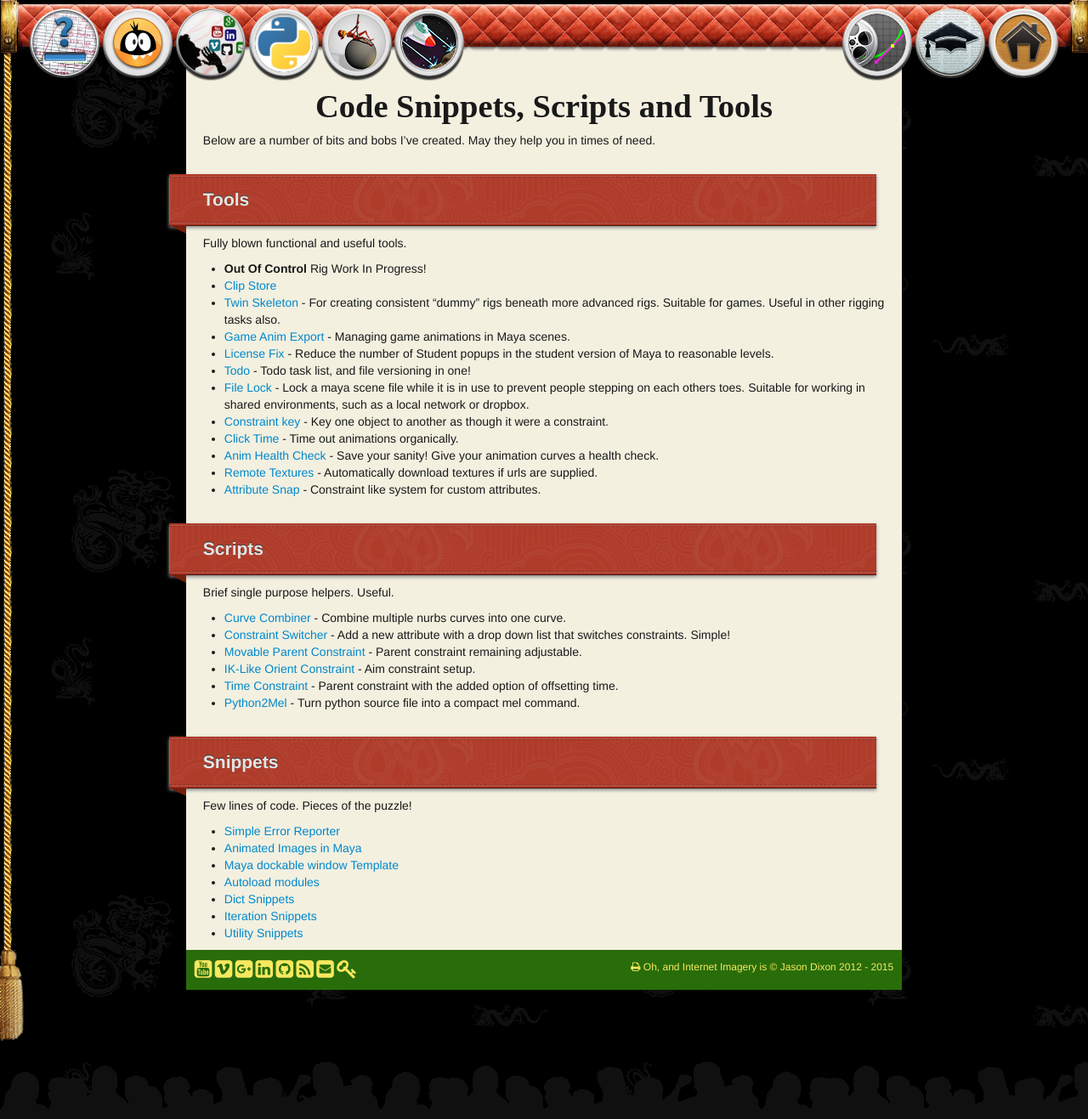
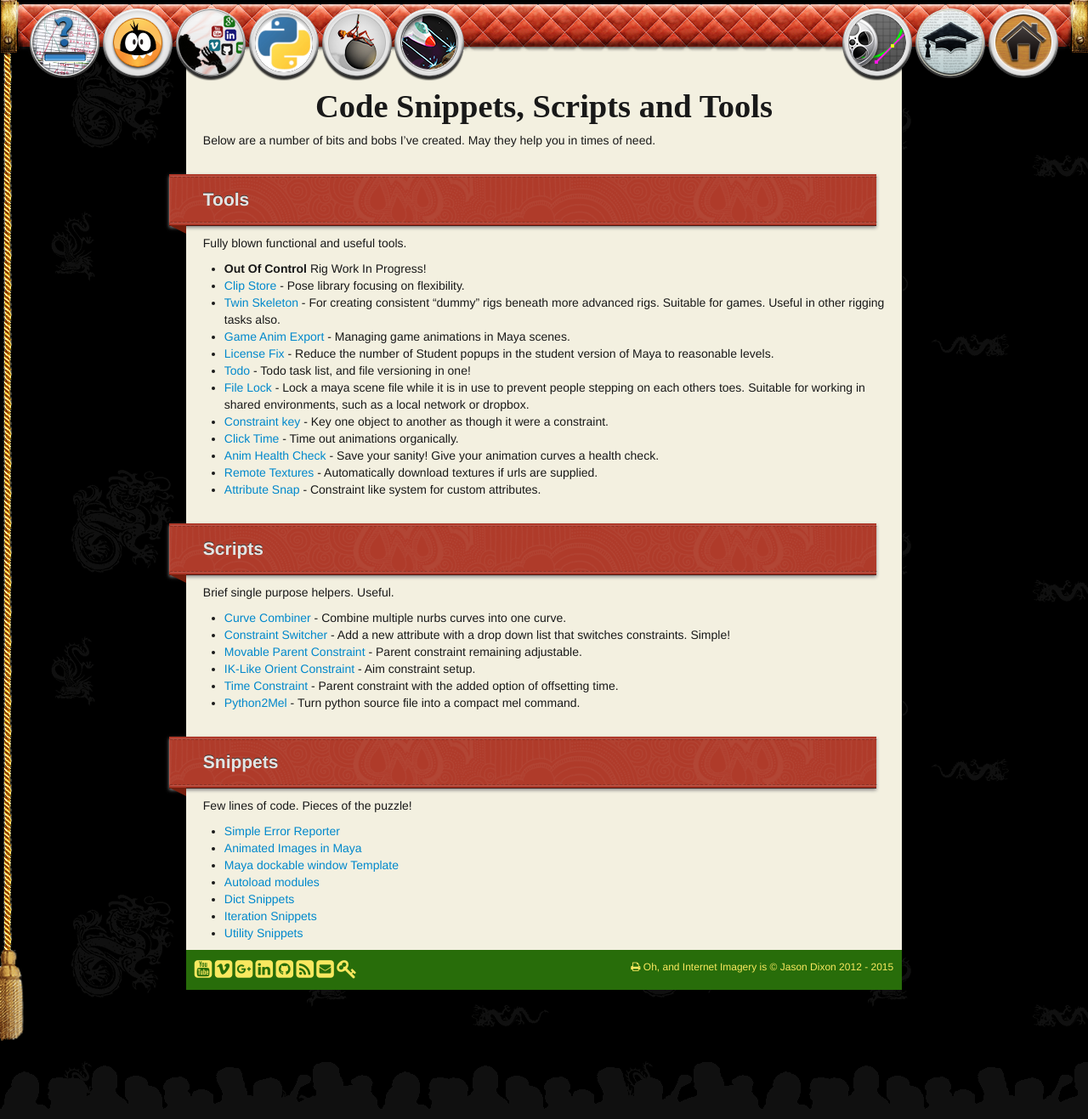
Before and after one commit to internetimagery/internetimagery.github.io, a Jekyll site: the page built from python/index.md, in a window 1280 px wide. Shown: the whole page at 85% size. Built offline with Jekyll 4.4.1, drawn with Linux system fonts in a browser that asks for light colours; nearby versions of some CDN libraries; some web fonts are replaced.

Commit message:
adding explanation

```diff
--- a/python/index.md
+++ b/python/index.md
@@ -13,7 +13,7 @@ Below are a number of bits and bobs I've created. May they help you in times of
 Fully blown functional and useful tools.
 
 * __Out Of Control__ Rig Work In Progress!
-* [Clip Store](clipstore)
+* [Clip Store](clipstore) - Pose library focusing on flexibility.
 * [Twin Skeleton](twinskeleton) - For creating consistent "dummy" rigs beneath more advanced rigs. Suitable for games. Useful in other rigging tasks also.
 * [Game Anim Export](gameanimexport) - Managing game animations in Maya scenes.
 * [License Fix](licensefix) - Reduce the number of Student popups in the student version of Maya to reasonable levels.
```
